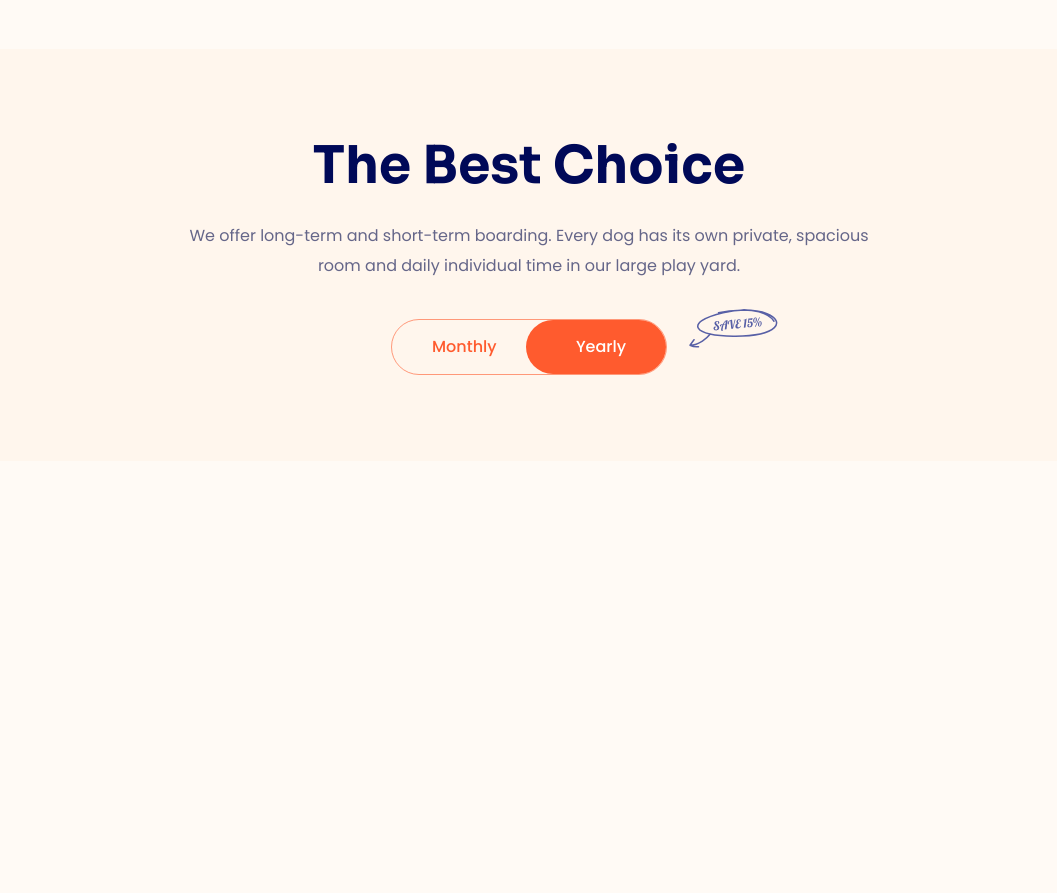
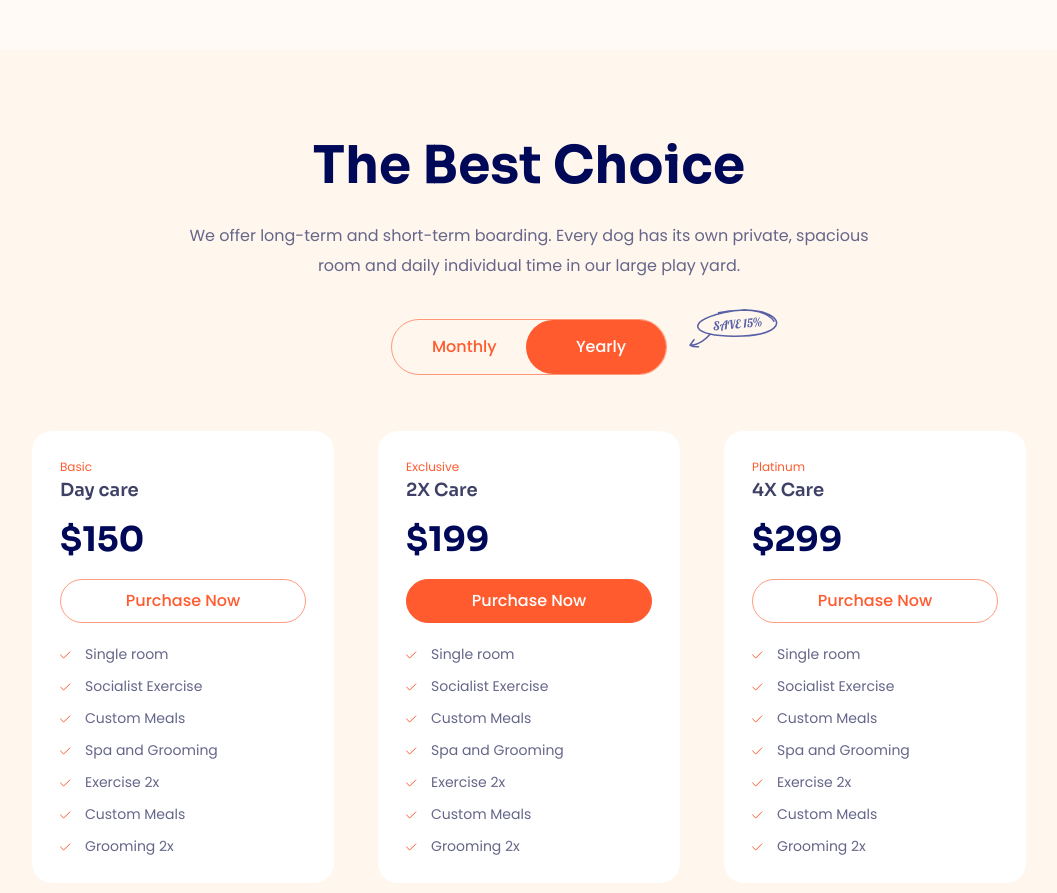
Before and after one commit to nguyenvanhuy1998/htmlcss-project-0401, a plain HTML site: page index.html in a window 1280 px wide. Shown: the part 4140-5033 px from the top of the page, without its empty margins (111-1168 px from the left). Drawn offline with Linux system fonts and the light colour scheme.

Commit message:
Làm phần Pricing #2

```diff
--- a/assets/css/styles.css
+++ b/assets/css/styles.css
@@ -62,9 +62,9 @@ a {
 }
 
 .btn--primary {
-    color: #fff;
-    background: var(--primary-color);
-    border-color: var(--primary-color);
+    color: #fff !important;
+    background: var(--primary-color) !important;
+    border-color: var(--primary-color) !important;
 }
 
 .btn__icon {
@@ -828,6 +828,10 @@ a {
     background: #FFF6ED;
 }
 
+.pricing__container {
+    width: 994px;
+}
+
 .pricing__top {
     text-align: center;
 }
@@ -886,15 +890,85 @@ a {
 }
 
 .pricing__switch-input:not(:checked)+.pricing__switch-label .pricing__switch-value:nth-of-type(2),
-.pricing__switch-input:checked +.pricing__switch-label .pricing__switch-value:nth-of-type(1) {
+.pricing__switch-input:checked+.pricing__switch-label .pricing__switch-value:nth-of-type(1) {
     color: var(--primary-color);
 }
 
 .pricing__switch-inner {
     position: relative;
 }
+
 .pricing__sale-off {
     position: absolute;
     top: -10px;
     right: -111px;
 }
+
+.pricing__list {
+    margin-top: 56px;
+    display: grid;
+    grid-template-columns: repeat(3, 1fr);
+    column-gap: 44px;
+}
+
+.pricing-item {
+    padding: 30px 28px;
+    border-radius: 20px;
+    background: #FFFFFF;
+}
+
+.pricing-item__type {
+    font-size: 1.2rem;
+    line-height: 1;
+    color: var(--primary-color);
+
+}
+
+.pricing-item__title {
+    margin-top: 8px;
+    font-size: 1.8rem;
+    font-weight: 600;
+    line-height: 1;
+    color: #3F4065;
+
+}
+
+.pricing-item__price {
+    margin-top: 24px;
+    font-family: Sora, sans-serif;
+    font-size: 3.4rem;
+    font-weight: 700;
+    line-height: 1;
+    color: #000958;
+
+}
+
+.pricing-item__btn {
+    --height: 44px;
+    margin-top: 22px;
+    width: 100%;
+    border: 1px solid #ff5b2e99;
+    color: var(--primary-color);
+    font-size: 1.6rem;
+    font-weight: 500;
+    background: transparent;
+}
+
+.pricing-item__list {
+    margin-top: 24px;
+
+}
+
+.pricing-item__item {
+    display: flex;
+    margin-top: 18px;
+    font-size: 1.4rem;
+    line-height: 1;
+    color: #656689;
+}
+
+.pricing-item__item::before {
+    content: url(../icons/price-check.svg);
+    margin-right: 14px;
+
+}
--- a/index.html
+++ b/index.html
@@ -618,7 +618,7 @@
             </section>
             <!-- Pricing -->
             <section class="pricing">
-                <div class="container">
+                <div class="container pricing__container">
                     <div class="pricing__top">
                         <h2 class="section-heading">The Best Choice</h2>
                         <p class="section-desc pricing__desc">
@@ -659,6 +659,74 @@
                             />
                         </div>
                     </div>
+                    <div class="pricing__list">
+                        <!-- Pricing item 1 -->
+                        <article class="pricing-item">
+                            <p class="pricing-item__type">Basic</p>
+                            <h3 class="pricing-item__title">Day care</h3>
+                            <p class="pricing-item__price">$150</p>
+                            <button href="#!" class="btn pricing-item__btn">
+                                Purchase Now
+                            </button>
+                            <ul class="pricing-item__list">
+                                <li class="pricing-item__item">Single room</li>
+                                <li class="pricing-item__item">
+                                    Socialist Exercise
+                                </li>
+                                <li class="pricing-item__item">Custom Meals</li>
+                                <li class="pricing-item__item">
+                                    Spa and Grooming
+                                </li>
+                                <li class="pricing-item__item">Exercise 2x</li>
+                                <li class="pricing-item__item">Custom Meals</li>
+                                <li class="pricing-item__item">Grooming 2x</li>
+                            </ul>
+                        </article>
+                        <!-- Pricing item 2 -->
+                        <article class="pricing-item">
+                            <p class="pricing-item__type">Exclusive</p>
+                            <h3 class="pricing-item__title">2X Care</h3>
+                            <p class="pricing-item__price">$199</p>
+                            <button href="#!" class="btn btn--primary pricing-item__btn">
+                                Purchase Now
+                            </button>
+                            <ul class="pricing-item__list">
+                                <li class="pricing-item__item">Single room</li>
+                                <li class="pricing-item__item">
+                                    Socialist Exercise
+                                </li>
+                                <li class="pricing-item__item">Custom Meals</li>
+                                <li class="pricing-item__item">
+                                    Spa and Grooming
+                                </li>
+                                <li class="pricing-item__item">Exercise 2x</li>
+                                <li class="pricing-item__item">Custom Meals</li>
+                                <li class="pricing-item__item">Grooming 2x</li>
+                            </ul>
+                        </article>
+                        <!-- Pricing item 3 -->
+                        <article class="pricing-item">
+                            <p class="pricing-item__type">Platinum</p>
+                            <h3 class="pricing-item__title">4X Care</h3>
+                            <p class="pricing-item__price">$299</p>
+                            <button href="#!" class="btn pricing-item__btn">
+                                Purchase Now
+                            </button>
+                            <ul class="pricing-item__list">
+                                <li class="pricing-item__item">Single room</li>
+                                <li class="pricing-item__item">
+                                    Socialist Exercise
+                                </li>
+                                <li class="pricing-item__item">Custom Meals</li>
+                                <li class="pricing-item__item">
+                                    Spa and Grooming
+                                </li>
+                                <li class="pricing-item__item">Exercise 2x</li>
+                                <li class="pricing-item__item">Custom Meals</li>
+                                <li class="pricing-item__item">Grooming 2x</li>
+                            </ul>
+                        </article>
+                    </div>
                 </div>
             </section>
         </main>
```
Also changed, not shown: assets/icons/price-check.svg (added).
